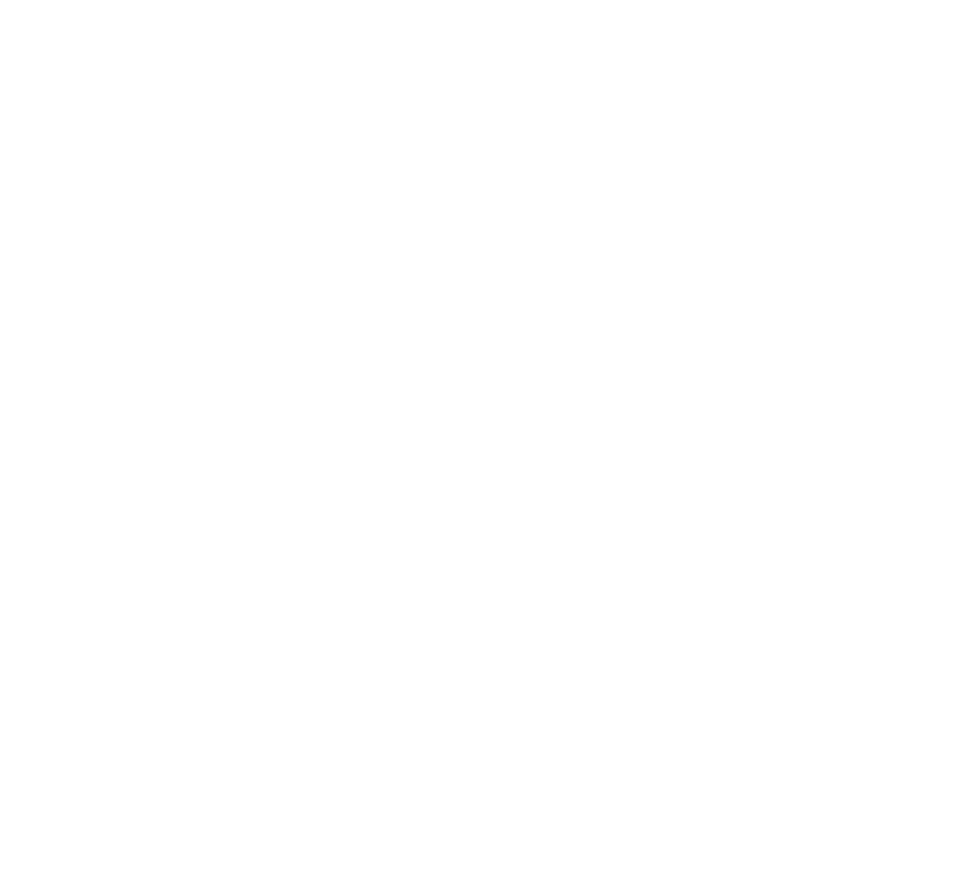
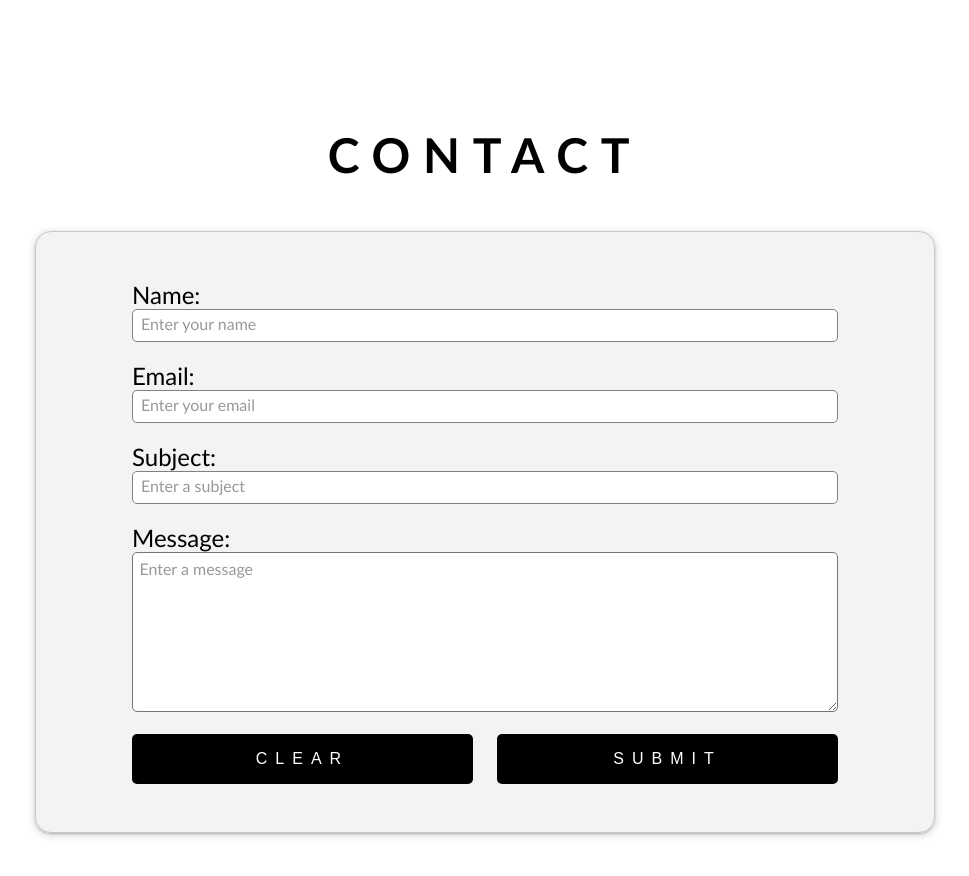
Before and after one commit to sruthi-nair166/100dayscodingchallenge, a React (Vite) app in the folder 5.Portfolio(React)/: page / in a window 1280 px wide. Shown: the part 2620-3496 px from the top of the page, without its empty margins (155-1124 px from the left). Before the commit the page ends 2666 px from the top, so only its background shows below. Built offline with nearby package versions, Linux system fonts and the light colour scheme; a web font is replaced by a local one.

Commit message:
add contact

```diff
--- a/5.Portfolio(React)/src/App.css
+++ b/5.Portfolio(React)/src/App.css
@@ -196,3 +196,80 @@
   gap: 0.5rem;
   font-weight: 100;
 }
+
+/* Contact */
+
+fieldset {
+  margin: 3rem auto;
+  padding: 3rem 6rem;
+  max-width: 900px;
+  border-radius: 1rem;
+  background-color: rgb(243, 243, 243);
+  border: 1px solid rgb(200, 200, 200);
+  box-shadow:
+    rgba(60, 64, 67, 0.3) 0px 1px 2px 0px,
+    rgba(60, 64, 67, 0.15) 0px 2px 6px 2px;
+}
+
+form {
+  display: block;
+  width: 100%;
+}
+
+label {
+  font-size: 1.5rem;
+  padding-bottom: 0.5rem;
+}
+
+input {
+  padding: 0.5rem;
+  border-radius: 5px;
+  border: 1px solid grey;
+  width: 100%;
+}
+
+input::placeholder {
+  color: #999;
+  font-family: "Gill Sans", "Gill Sans MT", Calibri, "Trebuchet MS", sans-serif;
+  font-size: 1rem;
+}
+
+textarea {
+  height: 10rem;
+  border-radius: 5px;
+  padding-left: 0.2rem;
+  padding-top: 0.2rem;
+  width: 100%;
+}
+
+textarea::placeholder {
+  color: #999;
+  font-family: "Gill Sans", "Gill Sans MT", Calibri, "Trebuchet MS", sans-serif;
+  font-size: 1rem;
+  padding-left: 0.2rem;
+  padding-top: 0.2rem;
+}
+
+.btn-wrapper {
+  display: flex;
+  justify-content: space-evenly;
+  gap: 1.5rem;
+}
+
+.btn-wrapper button {
+  width: 50%;
+  padding: 1rem;
+  border-radius: 5px;
+  border: none;
+  background-color: black;
+  color: white;
+  text-transform: uppercase;
+  font-weight: 500;
+  font-size: 1rem;
+  letter-spacing: 0.5rem;
+  transition: 0.4s;
+}
+
+.btn-wrapper button:hover {
+  background-color: grey;
+}
--- a/5.Portfolio(React)/src/App.jsx
+++ b/5.Portfolio(React)/src/App.jsx
@@ -8,6 +8,7 @@
 import DrumMachine from "./assets/drum_machine.png";
 import Calculator from "./assets/calculator.png";
 import Pomodoro from "./assets/25+5_clock.png";
+import Contact from "./components/Contact";
 
 const projects = [
   {
@@ -71,6 +72,10 @@
         <section id="projects">
           <Projects projects={projects} />
         </section>
+
+        <section id="contact">
+          <Contact />
+        </section>
       </main>
     </>
   );
--- /dev/null
+++ b/5.Portfolio(React)/src/components/Contact.jsx
@@ -0,0 +1,58 @@
+function Contact() {
+  return (
+    <>
+      <h2>Contact</h2>
+
+      <fieldset>
+        <form>
+          <label for="name">Name:</label>
+          <input type="text" id="name" placeholder="Enter your name" required />
+
+          <br />
+          <br />
+
+          <label for="email">Email:</label>
+          <input
+            type="email"
+            id="email"
+            placeholder="Enter your email"
+            required
+          />
+
+          <br />
+          <br />
+
+          <label for="subject">Subject:</label>
+          <input
+            type="text"
+            id="subject"
+            placeholder="Enter a subject"
+            required
+          />
+
+          <br />
+          <br />
+
+          <label for="message">Message:</label>
+          <textarea
+            id="message"
+            placeholder="Enter a message"
+            rows="5"
+            cols="15"
+            required
+          ></textarea>
+
+          <br />
+          <br />
+
+          <div class="btn-wrapper">
+            <button type="reset">Clear</button>
+            <button type="submit">Submit</button>
+          </div>
+        </form>
+      </fieldset>
+    </>
+  );
+}
+
+export default Contact;
```
